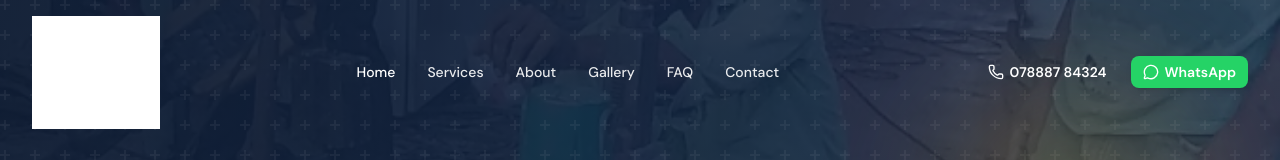
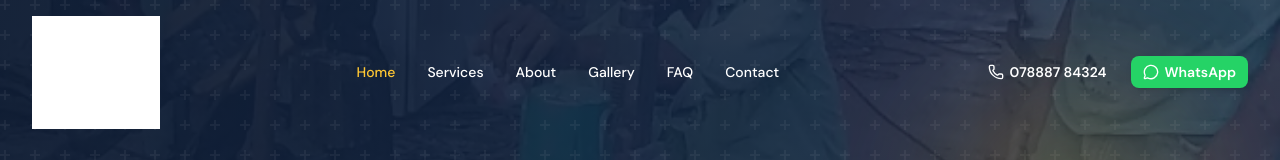
Before and after one commit to bhuve1996/shrikrishnawebsite, a Next.js app: page / in a window 1280 px wide. Shown: the top 160 px of the page. Built offline with nearby package versions, Linux system fonts and the light colour scheme.

Commit message:
fix: Use accent/golden color for active nav link, plain white for others

```diff
--- a/src/components/layout/Header.tsx
+++ b/src/components/layout/Header.tsx
@@ -57,8 +57,8 @@ export function Header() {
                       ? 'text-accent-500'
                       : 'hover:text-accent-500 text-neutral-700'
                     : pathname === item.href
-                      ? 'text-white'
-                      : 'text-white/90 hover:text-white'
+                      ? 'text-accent-400'
+                      : 'hover:text-accent-400 text-white'
                 )}
               >
                 {item.name}
```
